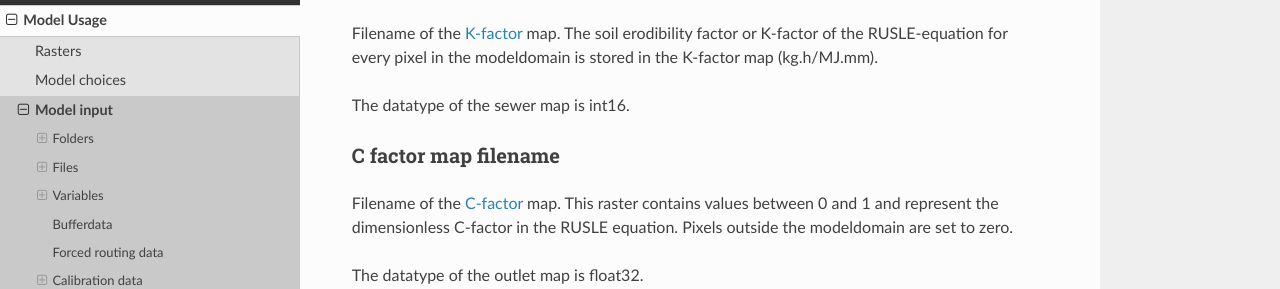
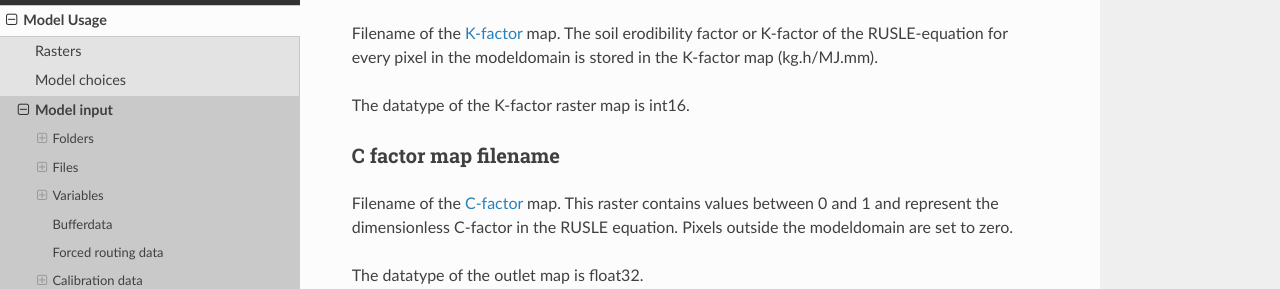
Before and after one commit to watem-sedem/watem-sedem, a Sphinx documentation site: the page built from docs/input.rst, in a window 1280 px wide and 900 px high, scrolled down 7407 px. Shown: the part 162-451 px from the top of the window. Built offline with Sphinx 7.4.7 and the Read the Docs theme 2.0.0, drawn with Linux system fonts in a browser that asks for light colours.

Commit message:
Update input.rst
typo

```diff
--- a/docs/input.rst
+++ b/docs/input.rst
@@ -373,7 +373,7 @@ Filename of the :ref:`K-factor <kfactor>` map. The soil erodibility factor or
 K-factor of the RUSLE-equation for every pixel in the modeldomain is stored in
 the K-factor map (kg.h/MJ.mm).
 
-The datatype of the sewer map is int16.
+The datatype of the K-factor raster map is int16.
 
 .. _cmap:
 
```
